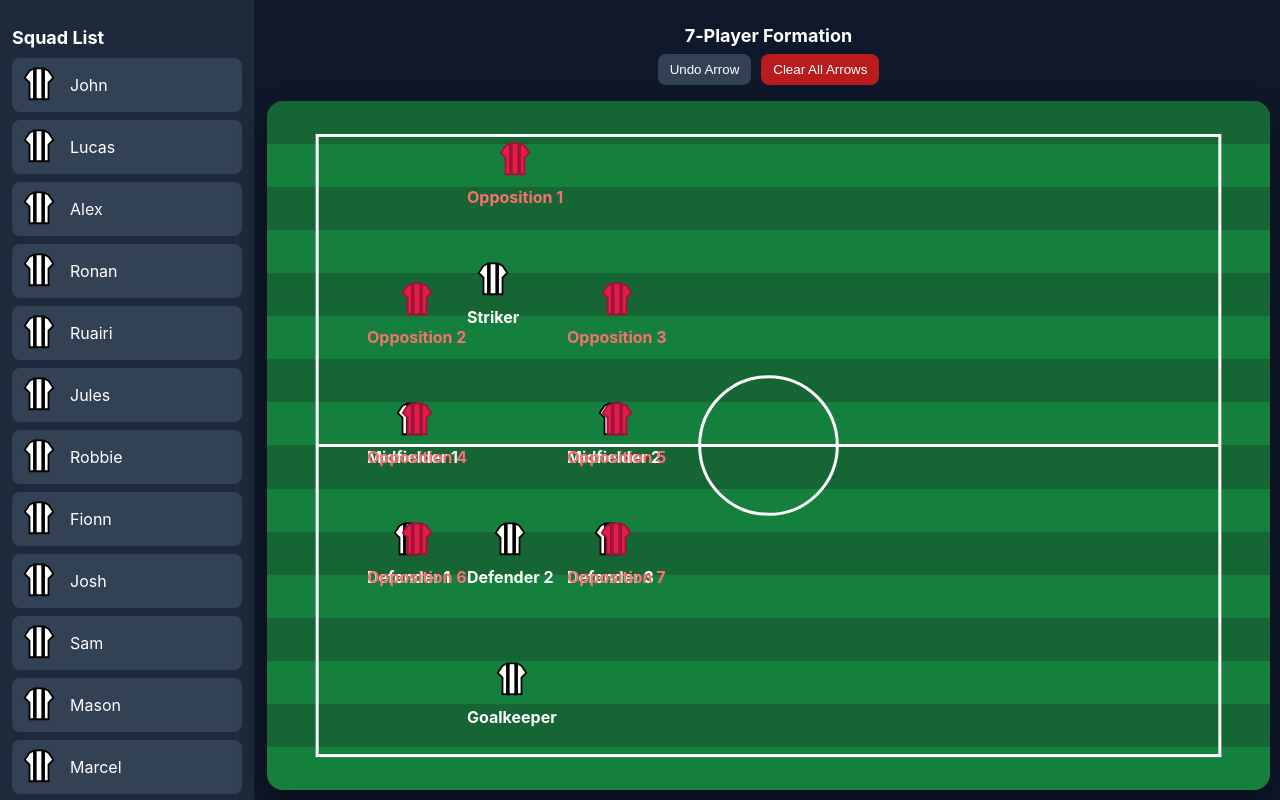
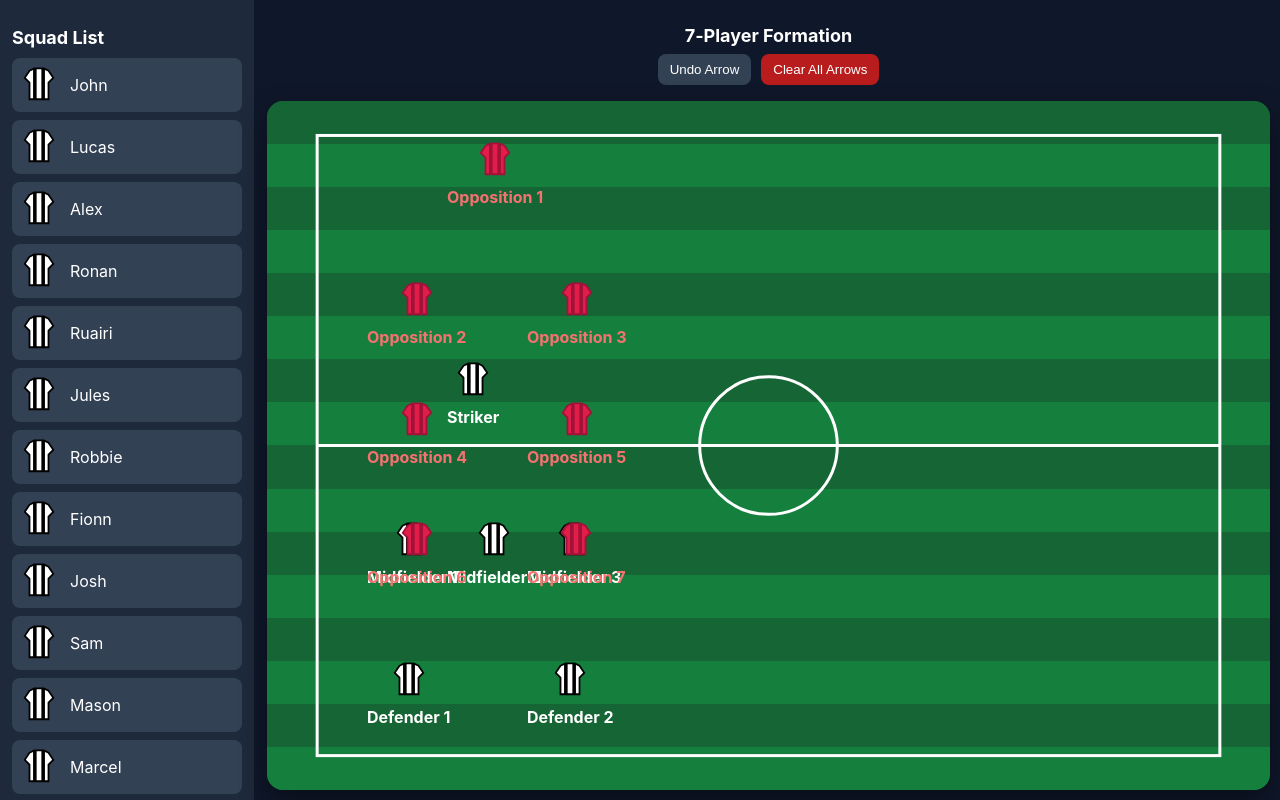
Before and after one commit to mccarr10/TacticsBoard, a React (Vite) app: page / in a window 1280 px wide. Both pictures are taken after a click on the button "Select Team". Built offline with nearby package versions, Linux system fonts and the light colour scheme.

Commit message:
Update PitchBoard.jsx

```diff
--- a/src/components/PitchBoard.jsx
+++ b/src/components/PitchBoard.jsx
@@ -10,23 +10,23 @@ const squad = [
 
 // --- PLAYER AND FORMATION DETAILS ---
 const initialFormation = [
-  { id: "GK", label: "Goalkeeper", x: 200, y: 560 },
-  { id: "DEF1", label: "Defender 1", x: 100, y: 420 },
-  { id: "DEF2", label: "Defender 2", x: 200, y: 420 },
-  { id: "DEF3", label: "Defender 3", x: 300, y: 420 },
-  { id: "MID1", label: "Midfielder 1", x: 100, y: 300 },
-  { id: "MID2", label: "Midfielder 2", x: 300, y: 300 },
-  { id: "STR", label: "Striker", x: 200, y: 160 }
+  { id: "GK", label: "Goalkeeper", x: 180, y: 700 },
+  { id: "DEF1", label: "Defender 1", x: 100, y: 560 },
+  { id: "DEF2", label: "Defender 2", x: 260, y: 560 },
+  { id: "MID1", label: "Midfielder 1", x: 100, y: 420 },
+  { id: "MID2", label: "Midfielder 2", x: 180, y: 420 },
+  { id: "MID3", label: "Midfielder 3", x: 260, y: 420 },
+  { id: "STR", label: "Striker", x: 180, y: 260 }
 ];
 
 const initialOppositionFormation = [
-  { id: "OPP1", label: "Opposition 1", x: 200, y: 40 },
+  { id: "OPP1", label: "Opposition 1", x: 180, y: 40 },
   { id: "OPP2", label: "Opposition 2", x: 100, y: 180 },
-  { id: "OPP3", label: "Opposition 3", x: 300, y: 180 },
+  { id: "OPP3", label: "Opposition 3", x: 260, y: 180 },
   { id: "OPP4", label: "Opposition 4", x: 100, y: 300 },
-  { id: "OPP5", label: "Opposition 5", x: 300, y: 300 },
+  { id: "OPP5", label: "Opposition 5", x: 260, y: 300 },
   { id: "OPP6", label: "Opposition 6", x: 100, y: 420 },
-  { id: "OPP7", label: "Opposition 7", x: 300, y: 420 }
+  { id: "OPP7", label: "Opposition 7", x: 260, y: 420 }
 ];
 
 // --- MODERN BLACK & WHITE JERSEY SVG ---
```
